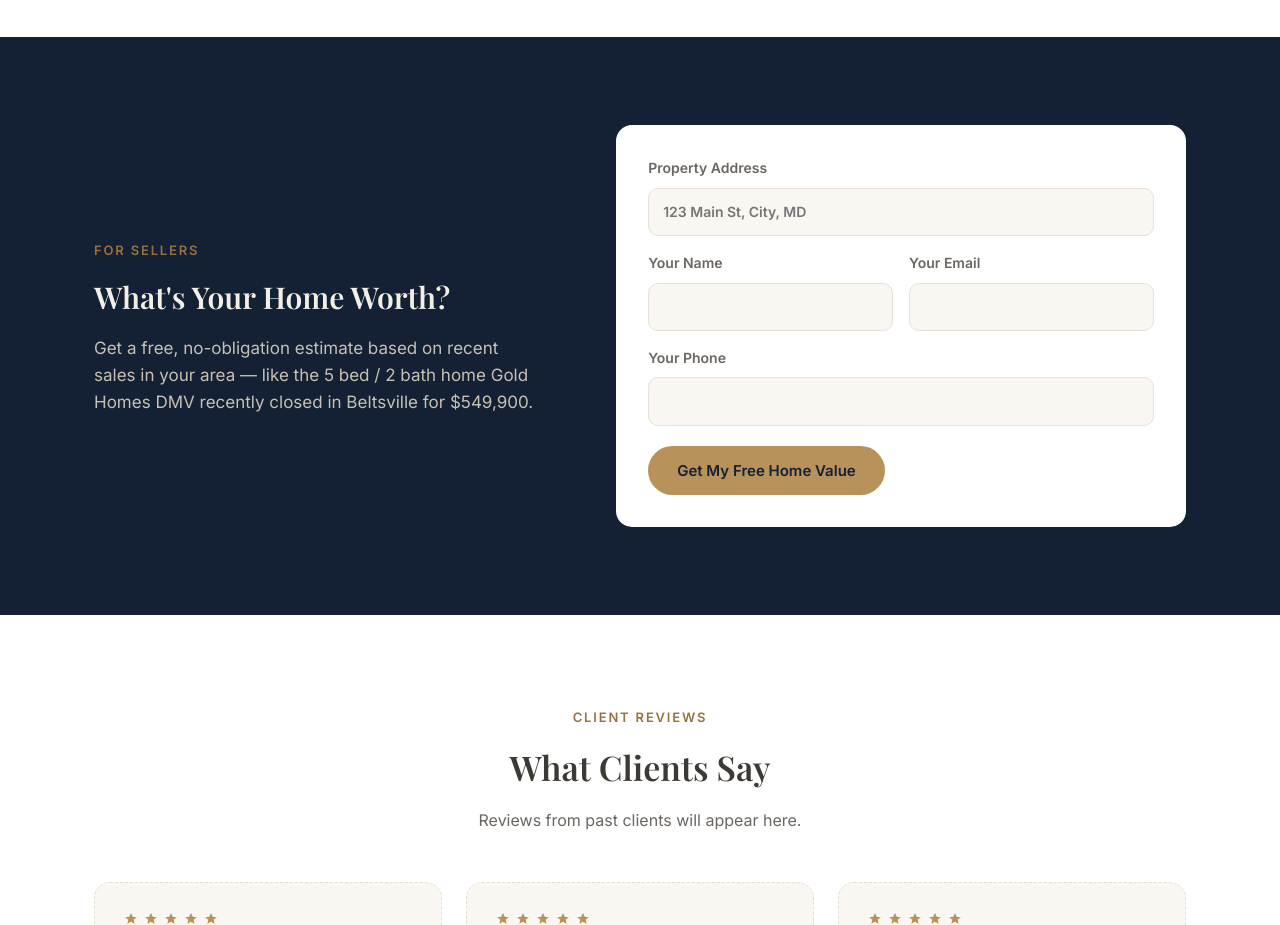
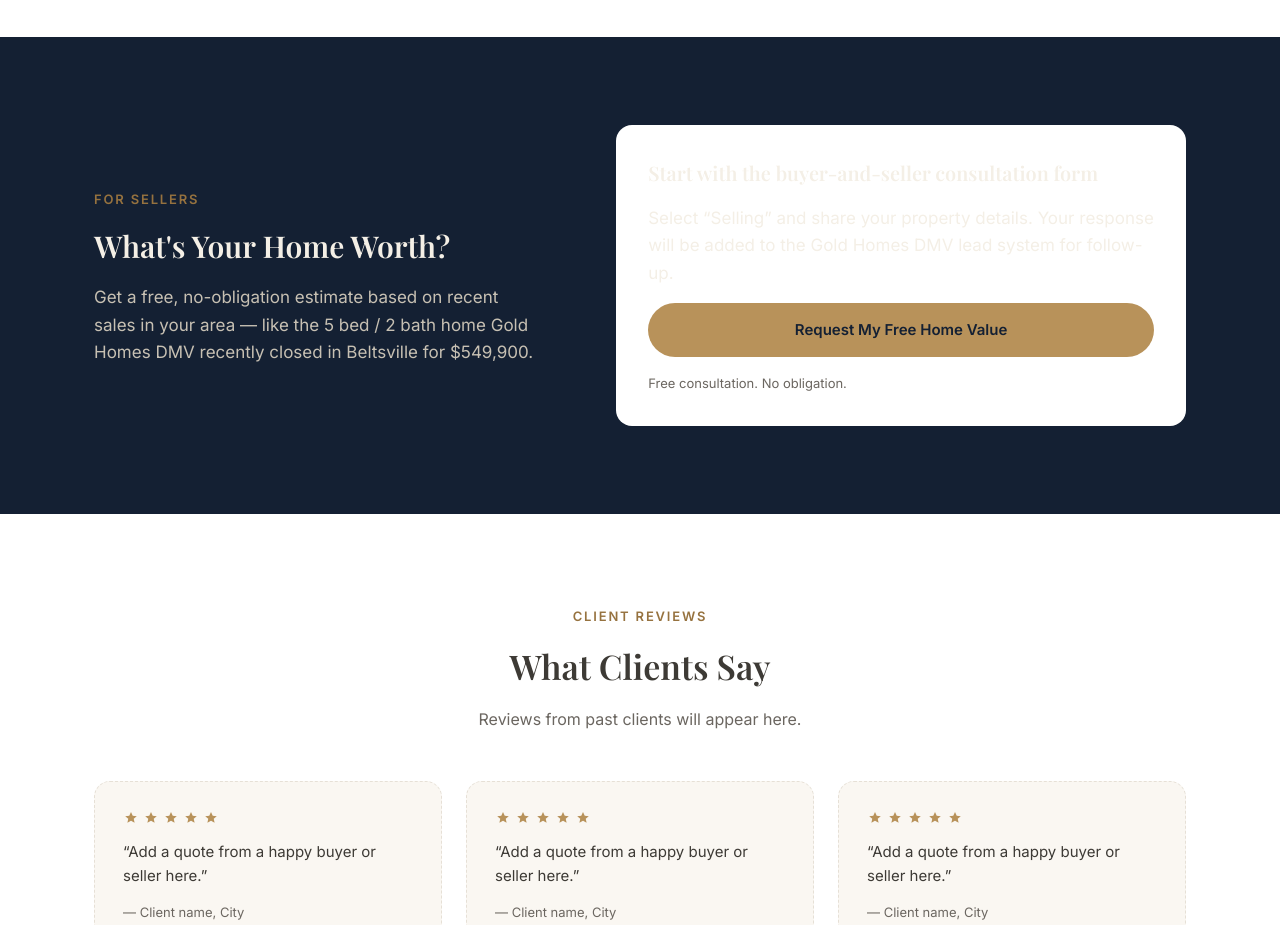
Before and after one commit to admasuworku91-maker/goldhomesdmv-website, a React (Vite) app: page / in a window 1280 px wide. Shown: the part 3540-4465 px from the top of the page. Built offline with nearby package versions, Linux system fonts and the light colour scheme.

Commit message:
Route website leads into unified tracker form

```diff
--- a/src/components/HomeValueForm.jsx
+++ b/src/components/HomeValueForm.jsx
@@ -1,41 +1,6 @@
-import { useState } from 'react'
 import { site } from '../siteConfig'
 
-// A separate, single-purpose lead form for sellers. Asking for just the
-// property address (instead of a generic message box) is what makes this
-// convert better than the general contact form — it promises something
-// specific back. Same Formspree approach as ContactForm — see note there.
-
 export default function HomeValueForm() {
-  const [form, setForm] = useState({ address: '', name: '', email: '', phone: '' })
-  const [status, setStatus] = useState('idle') // idle | sending | sent | error
-
-  function update(field) {
-    return (e) => setForm((f) => ({ ...f, [field]: e.target.value }))
-  }
-
-  async function handleSubmit(e) {
-    e.preventDefault()
-    setStatus('sending')
-    try {
-      const res = await fetch(site.formspreeEndpoint, {
-        method: 'POST',
-        headers: { Accept: 'application/json', 'Content-Type': 'application/json' },
-        body: JSON.stringify({
-          address: form.address,
-          name: form.name,
-          email: form.email,
-          phone: form.phone,
-          _subject: `Home value request: ${form.address}`,
-        }),
-      })
-      if (!res.ok) throw new Error('submit failed')
-      setStatus('sent')
-    } catch {
-      setStatus('error')
-    }
-  }
-
   return (
     <section id="home-value" className="section home-value">
       <div className="container home-value-inner">
@@ -48,42 +13,22 @@
           </p>
         </div>
 
-        <form className="home-value-form" onSubmit={handleSubmit}>
-          <label>
-            Property Address
-            <input
-              type="text"
-              required
-              placeholder="123 Main St, City, MD"
-              value={form.address}
-              onChange={update('address')}
-            />
-          </label>
-          <div className="home-value-row">
-            <label>
-              Your Name
-              <input type="text" required value={form.name} onChange={update('name')} />
-            </label>
-            <label>
-              Your Email
-              <input type="email" required value={form.email} onChange={update('email')} />
-            </label>
-          </div>
-          <label>
-            Your Phone
-            <input type="tel" value={form.phone} onChange={update('phone')} />
-          </label>
-          <button className="btn btn-gold" type="submit" disabled={status === 'sending'}>
-            {status === 'sending' ? 'Sending…' : 'Get My Free Home Value'}
-          </button>
-          {status === 'sent' && <p className="form-note">Request sent — I'll follow up with your estimate soon!</p>}
-          {status === 'error' && (
-            <p className="form-note">
-              Something went wrong. Please call/text {site.phoneDisplay} or{' '}
-              <a href={`mailto:${site.email}`}>email me directly</a>.
-            </p>
-          )}
-        </form>
+        <div className="home-value-form">
+          <h3>Start with the buyer-and-seller consultation form</h3>
+          <p>
+            Select “Selling” and share your property details. Your response will be added
+            to the Gold Homes DMV lead system for follow-up.
+          </p>
+          <a
+            className="btn btn-gold"
+            href={site.leadFormUrl}
+            target="_blank"
+            rel="noreferrer"
+          >
+            Request My Free Home Value
+          </a>
+          <p className="form-note">Free consultation. No obligation.</p>
+        </div>
       </div>
     </section>
   )
```
